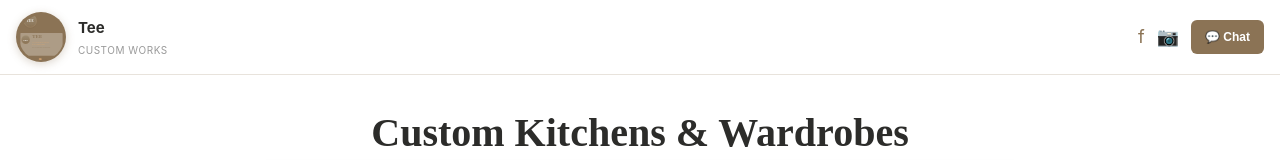
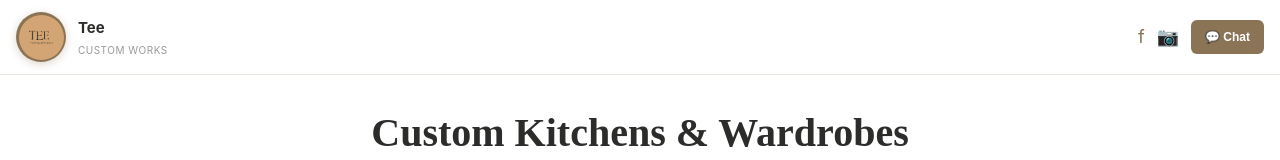
Before and after one commit to Muller007/tee-custom-works, a Next.js app: page / in a window 1280 px wide. Shown: the top 160 px of the page. Built offline with nearby package versions, Linux system fonts and the light colour scheme.

Commit message:
Update logo image source from tee_logo.svg to tee-logo.png

```diff
--- a/app/page.js
+++ b/app/page.js
@@ -103,7 +103,7 @@ export default function Home() {
             boxShadow: '0 2px 8px rgba(139, 115, 85, 0.3)'
           }}>
             <img
-              src="/tee_logo.svg"
+              src="/tee-logo.png"
               alt="Tee Custom Kitchens"
               style={{ height: '45px', width: '45px', borderRadius: '50%', objectFit: 'cover' }}
             />
```
